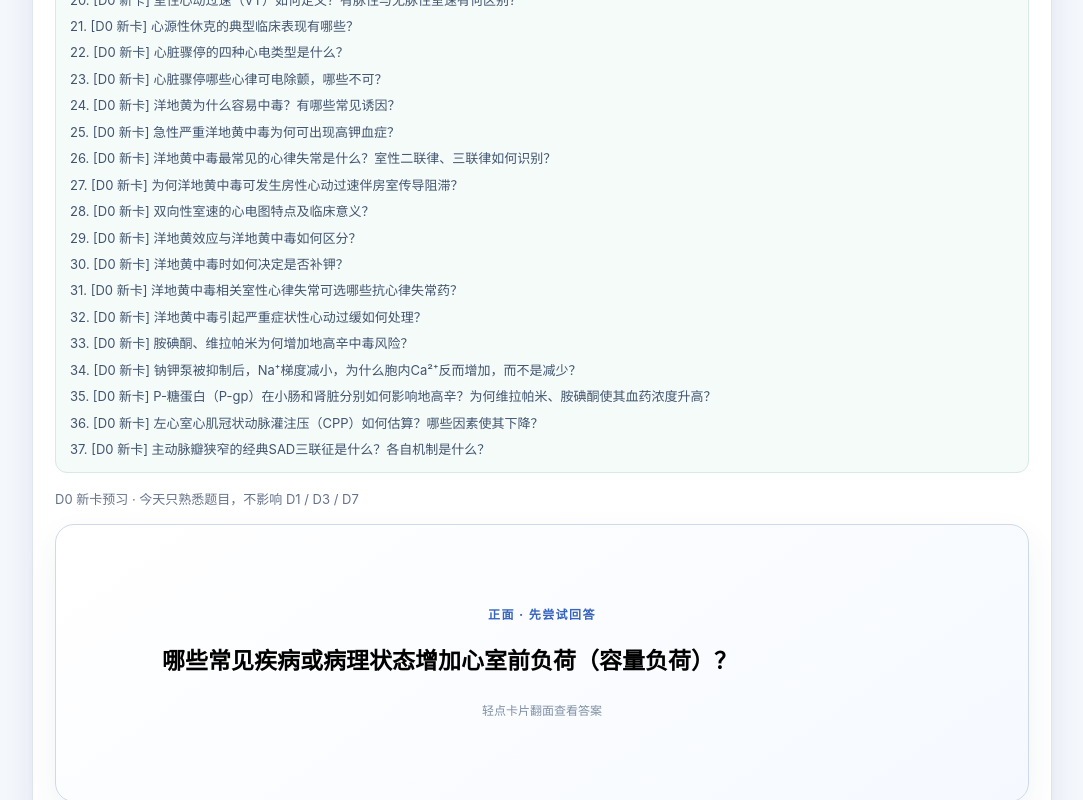
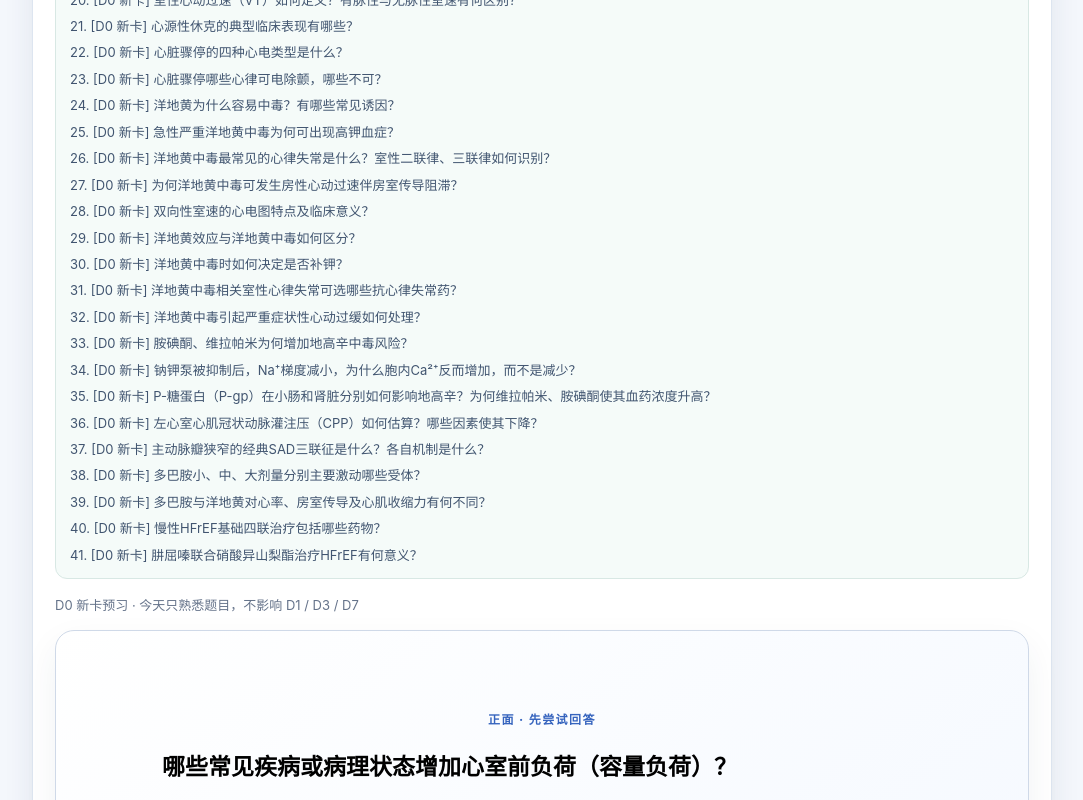
Before and after one commit to Catshorse/flashcard, a plain HTML site: page medicine/index.html in a window 1280 px wide. Shown: the part 1073-1873 px from the top of the page, without its empty margins (98-1181 px from the left). Drawn offline with Linux system fonts and the light colour scheme.

Commit message:
Add four selected heart failure pharmacology flashcards

```diff
--- a/medicine/index.html
+++ b/medicine/index.html
@@ -311,6 +311,34 @@ const initialCards=[
     "back": "S：劳力性晕厥（固定射血梗阻，运动时心输出量难以代偿）；A：心绞痛（肥厚心肌耗氧增加、冠脉灌注储备下降）；D：呼吸困难（左室充盈压升高、肺淤血）。",
     "addedOn": "2026-11-25",
     "addedAt": "2026-11-25T12:00:00+08:00"
+  },
+  {
+    "id": "im-cardio-038",
+    "front": "多巴胺小、中、大剂量分别主要激动哪些受体？",
+    "back": "传统近似分段：小剂量（约0.5～3 μg/kg/min）D₁为主，扩张部分肾及内脏血管；中剂量（约3～10）β₁为主，增强收缩力；大剂量（约≥10）α₁作用增强，收缩血管升压。剂量效应重叠，不推荐肾剂量多巴胺保护肾功能。",
+    "addedOn": "2026-11-25",
+    "addedAt": "2026-11-25T15:46:00+08:00"
+  },
+  {
+    "id": "im-cardio-039",
+    "front": "多巴胺与洋地黄对心率、房室传导及心肌收缩力有何不同？",
+    "back": "两者均有正性肌力作用。多巴胺β₁效应：心率加快、房室传导加快、收缩力增强；洋地黄：收缩力增强，迷走作用使心率可减慢、房室传导减慢。",
+    "addedOn": "2026-11-25",
+    "addedAt": "2026-11-25T15:46:00+08:00"
+  },
+  {
+    "id": "im-cardio-040",
+    "front": "慢性HFrEF基础四联治疗包括哪些药物？",
+    "back": "①ARNI（沙库巴曲缬沙坦）或ACEI/ARB择一；②循证β阻滞剂（比索洛尔、琥珀酸美托洛尔、卡维地洛）；③MRA（螺内酯、依普利酮）；④SGLT2抑制剂（达格列净、恩格列净）。",
+    "addedOn": "2026-11-25",
+    "addedAt": "2026-11-25T15:46:00+08:00"
+  },
+  {
+    "id": "im-cardio-041",
+    "front": "肼屈嗪联合硝酸异山梨酯治疗HFrEF有何意义？",
+    "back": "肼屈嗪主要扩张小动脉、降后负荷，硝酸异山梨酯主要扩张静脉、降前负荷。联合方案在特定HFrEF人群可改善生存及住院结局，如标准治疗下仍有症状的部分黑人患者；不能耐受ARNI/ACEI/ARB时也可考虑。",
+    "addedOn": "2026-11-25",
+    "addedAt": "2026-11-25T15:46:00+08:00"
   }
 ].map(x=>({...x,addedOn:x.addedOn||SEED_DATE,addedAt:x.addedAt||SEED_TIME,status:'active',archivedAt:null,archiveReason:null,history:[],completedStages:[],pendingExtras:[]}));
 let state={version:1,cards:[]};
```
